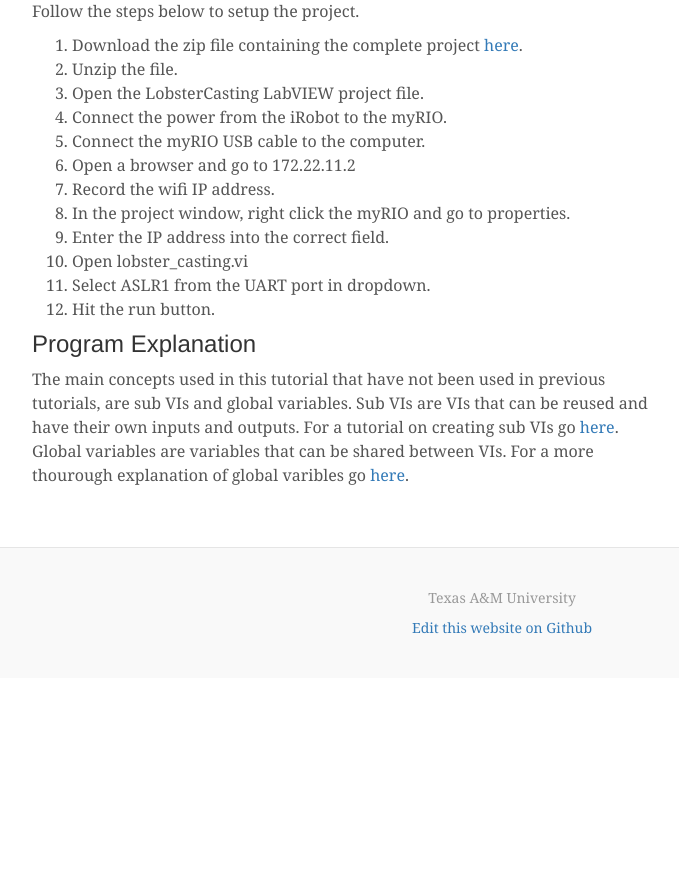
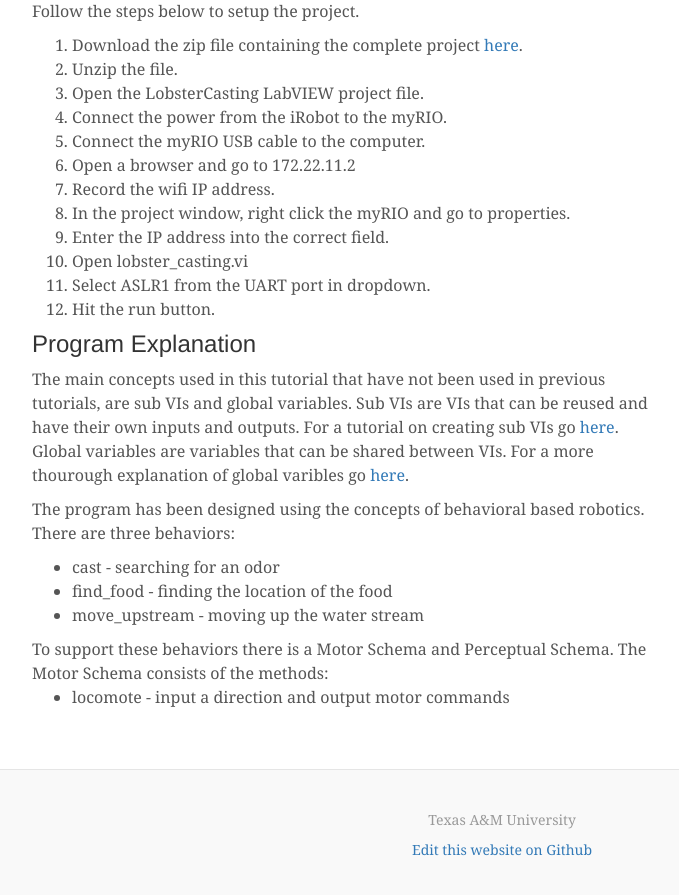
Before and after one commit to LabVIEW-Robotics/LabVIEW-Robotics.github.io, a Jekyll site: the page built from lobstercasting.html, in a window 1280 px wide and 900 px high, scrolled down 1649 px. Shown: the top 895 px of the window, without its empty margins (138-817 px from the left). Built offline with Jekyll 4.4.1, drawn with Linux system fonts in a browser that asks for light colours; nearby versions of some CDN libraries; Markdown is read by kramdown in place of the engine named in the settings; before the commit the page ends 2327 px from its top, so only the background shows below that.

Commit message:
more updates

```diff
--- a/lobstercasting.html
+++ b/lobstercasting.html
@@ -99,4 +99,17 @@ For a more thourough explanation of global varibles go
 <a href="http://zone.ni.com/reference/en-XX/help/371361H-01/lvconcepts/glob_variables/">
 here</a>.
 </p>
-<p></p>
+<p>
+The program has been designed using the concepts of
+behavioral based robotics. There are three behaviors:
+<ul>
+  <li>cast - searching for an odor</li>
+  <li>find_food - finding the location of the food</li>
+  <li>move_upstream - moving up the water stream</li>
+</ul>
+To support these behaviors there is a Motor Schema and
+Perceptual Schema. The Motor Schema consists of the methods:
+<ul>
+  <li>locomote - input a direction and output motor commands</li>
+</ul>
+</p>
```
